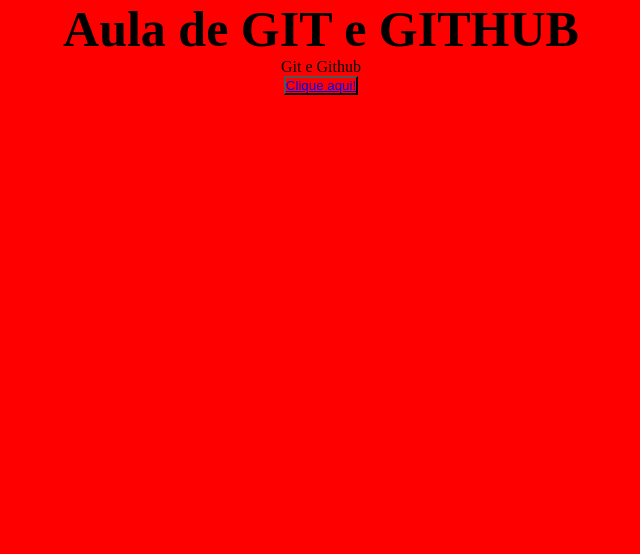
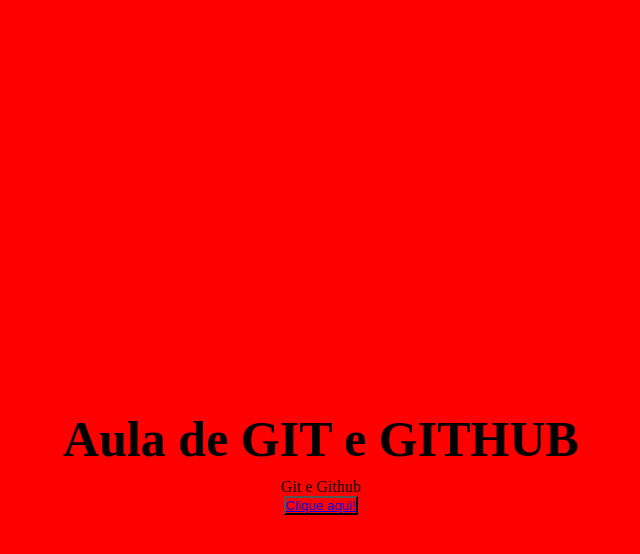
Before and after one commit to ggumarques/Teste, a plain HTML site: page index.html in a window 1280 px wide. Shown: the whole page, without its empty margins (319-959 px from the left). Drawn offline with Linux system fonts and the light colour scheme.

Commit message:
Modifica 3

```diff
--- a/style.css
+++ b/style.css
@@ -4,12 +4,16 @@
     box-sizing: border-box;
     background-color: red;
     text-align: center;
+    align-items: center;
+    margin: auto;
 }
 
 h1{
     text-align: center;
     color: black;
     font-size: 50px;
+    margin-top: 400px;
+    padding: 10px;
 }
 p{
     text-align: center;
```
